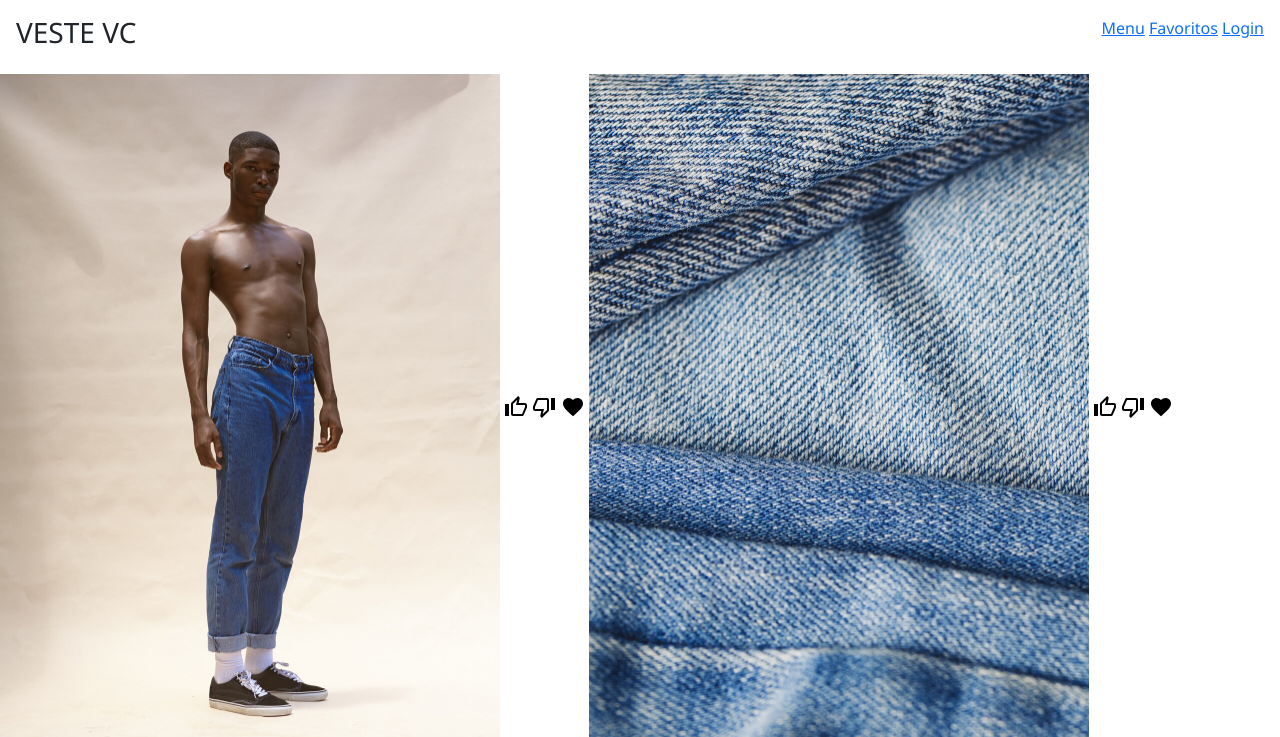
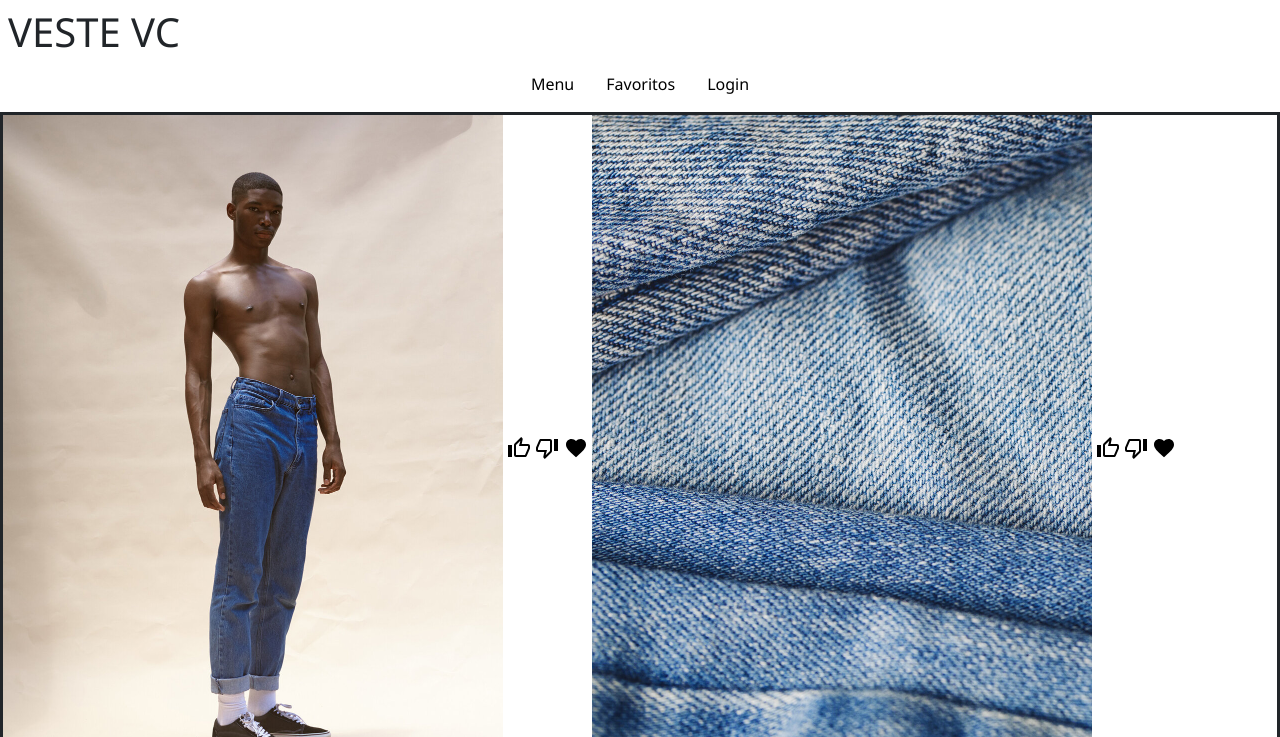
Before and after one commit to guiorozimbo/SAEP, a plain HTML site: page html/index.html in a window 1280 px wide. Shown: the top 737 px of the page. Drawn offline with Linux system fonts and the light colour scheme.

Commit message:
Commit updates

```diff
--- a/css/style.css
+++ b/css/style.css
@@ -4,26 +4,29 @@
   box-sizing: border-box;
   font-family: 'Segoe UI','Segoe UI', Tahoma, Geneva, Verdana, sans-serif;
 }
-.header{
- text-align:center;
- display:flex;
- align-content: space-around;
-  padding: 1rem;
-  align-content: center;
+body section {
+  border: solid;
+}
+#header{
+ /*align-content: space-around;*/
+  padding: 0.5rem;
  justify-content:space-between;
-
 }
-.nav::after{
+.na
+/*.nav::after{
   font-size: 1.1rem;
   word-spacing: 5px ;
-  text-decoration: none;
- position:relative;
-}
-/*.images-section{
+}*/
+/*.nav{
+  margin-right: auto;
+}*/
+/*.ul a{
+  justify-content: center;
 
+ text-decoration: none;
 }*/
 .footer{
   background-color: black;
   color: white;
-  text-align: center;
+  text-align: left;
 }
--- a/index.html
+++ b/html/index.html
@@ -9,15 +9,23 @@
   <link rel="stylesheet" href="/css/bootstrap.css">
 </head>
 <body>
-  <header class="header">
-    <h3>VESTE VC</h3>
-    <nav class="nav">
-      <ul class="ul">
-        <a href="#Menu">Menu</a>
-        <a href="#Favoritos">Favoritos</a>
-        <a href="#Login">Login</a>
+  <header id="header">
+    <h1>VESTE VC</h1>
+<nav class="menu-header">
+      <ul class="nav justify-content-center">
+        <li class="nav-item">
+          <a class="nav-link"  href="#index.html">Menu</a>
+        </li>
+        <li class="nav-item">
+          <a class="nav-link" href="#favorito.html">Favoritos</a>
+        </li>
+        <li class="nav-item">
+          <a class="nav-link" href="#Login">Login</a>
+        </li>
+
       </ul>
     </nav>
+
   </header>
 
   <section>
@@ -34,15 +42,18 @@
   </section>
 
   <main>
+    <div>
       <img src="/img/produtos/Lloyd Jean.jpg" alt="" width="370">
       <img src="/img/produtos/Camisa Ryan.jpg" alt="" width="370">
       <img src="/img/produtos/Camisa Kurt.jpg" alt="" width="370">
       <img src="/img/produtos/Camisa Jude.jpg" alt="" width="370">
+    </div>
 
-
+<div>
   <img src="/img/produtos/Calça Mantis.jpg" alt="" width="495">
   <img src="/img/produtos/Calção Bob.jpg" alt="" width="495">
   <img src="/img/produtos/Jaqueta Barry.jpg" alt="" width="495">
+</div>
   </main>
 
   <footer class="footer">
```
Also changed, not shown: html/favoritos.html (added, +12 -0 lines), html/login.html (added, +12 -0 lines), css/bootstrap.css. Lines whose indentation alone changed are shown as unchanged.
